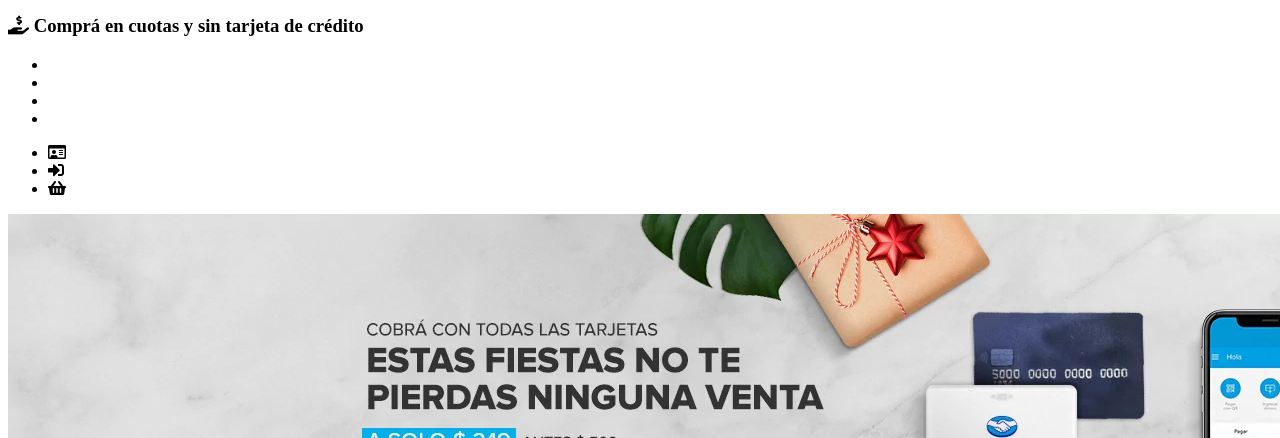
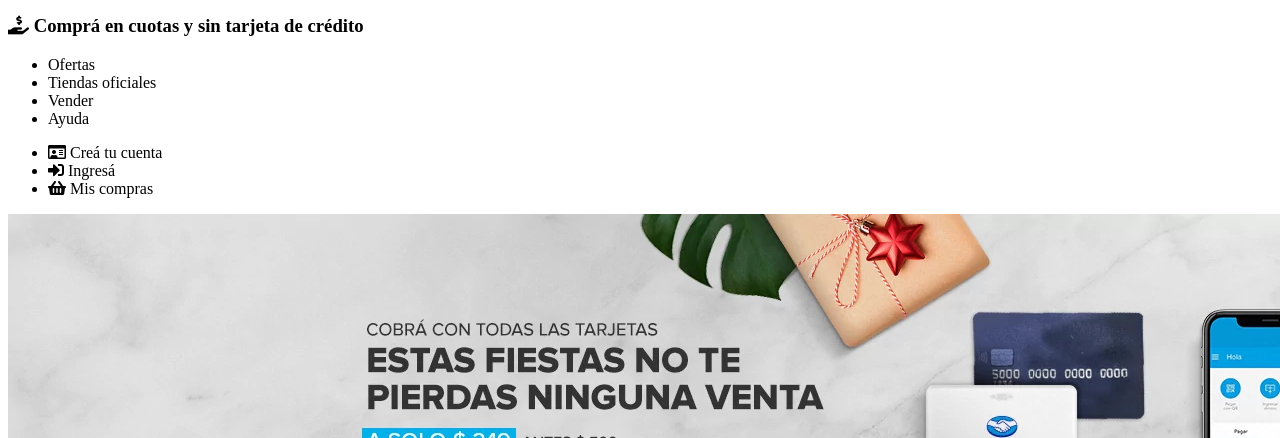
Before and after one commit to josediloreto/mercadoliebre, a website: page views/index.html in a window 1280 px wide. Shown: the part 362-800 px from the top of the page. Drawn offline with Linux system fonts and the light colour scheme.

Commit message:
elimina links de barra de nav

```diff
--- a/views/index.html
+++ b/views/index.html
@@ -19,18 +19,18 @@
 
             <nav id="barra-nav">
                 <ul>
-                    <li><a href="Ofertas"></a></li>
-                    <li><a href="Tiendas oficiales"></a></a></li>
-                    <li><a href="Vender"></a></li>
-                    <li><a href="Ayuda"></a></li>
+                    <li>Ofertas</li>
+                    <li>Tiendas oficiales</li>
+                    <li>Vender</li>
+                    <li>Ayuda</li>
                 </ul>
                 <ul>
                     <li><i class="far fa-id-card"></i>
-                        <a href="Creá tu cuenta"></a></li>
+                        Creá tu cuenta</li>
                     <li><i class="fas fa-sign-in-alt"></i>
-                        <a href="Ingresá"></a></li>
+                        Ingresá</li>
                     <li><i class="fas fa-shopping-basket"></i>
-                        <a href="Mis compras"></a></li>
+                        Mis compras</li>
                 </ul>
             </nav>
         </header>
```
